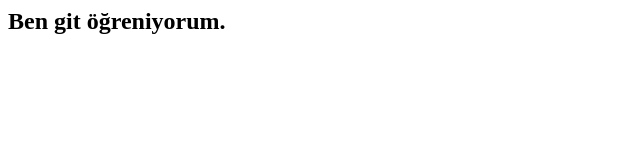
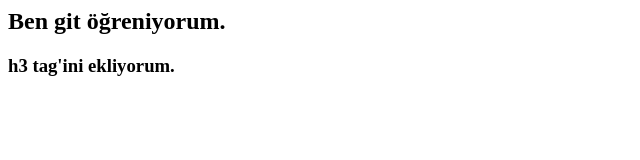
Before and after one commit to aysenurck/git-deneme, a plain HTML site: page index.html in a window 1280 px wide. Shown: the whole page, without its empty margins (0-640 px from the left). Drawn offline with Linux system fonts and the light colour scheme.

Commit message:
h3 tag'ini ekledim. amed ile düzelttim bu commit mesajını.

```diff
--- a/index.html
+++ b/index.html
@@ -1,5 +1,6 @@
 <html>
 <body>
 <h2>Ben git öğreniyorum.</h2>
+<h3>h3 tag'ini ekliyorum.</h3>
 </body>
 </html>
```
